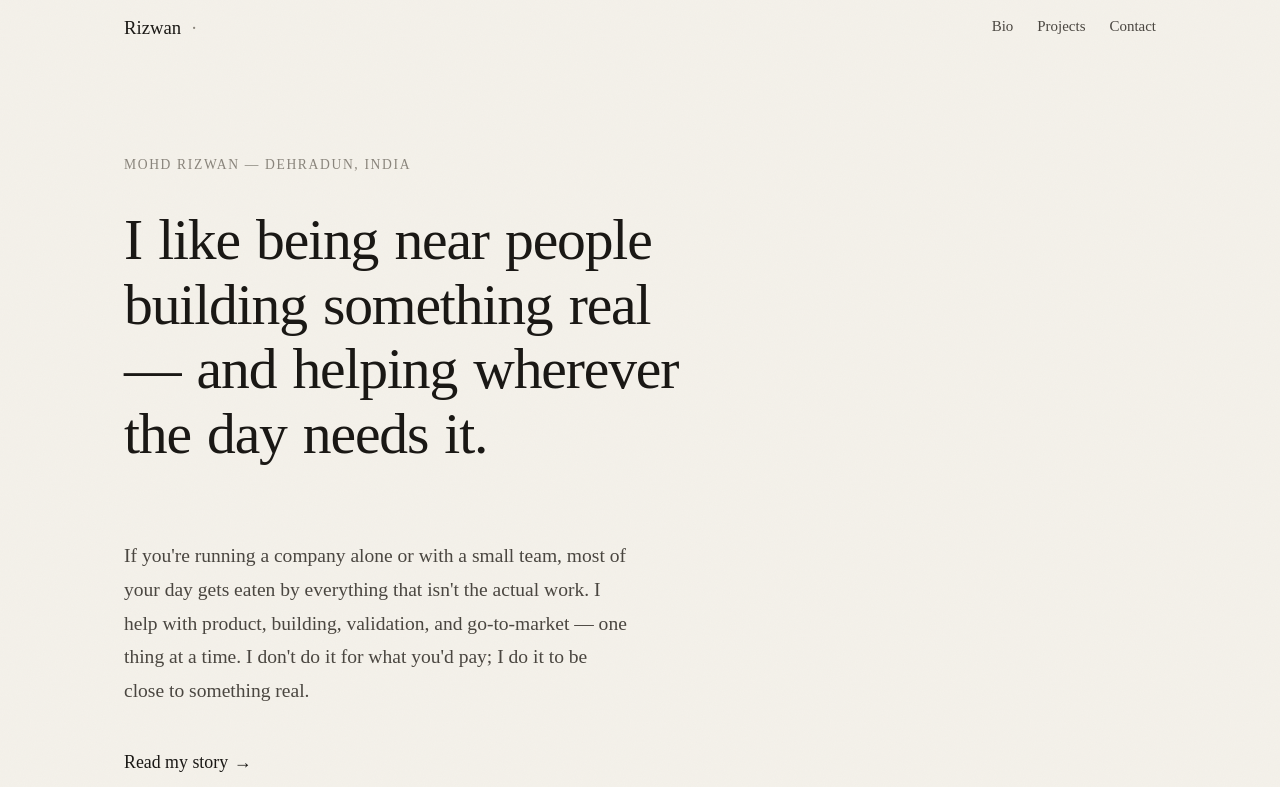
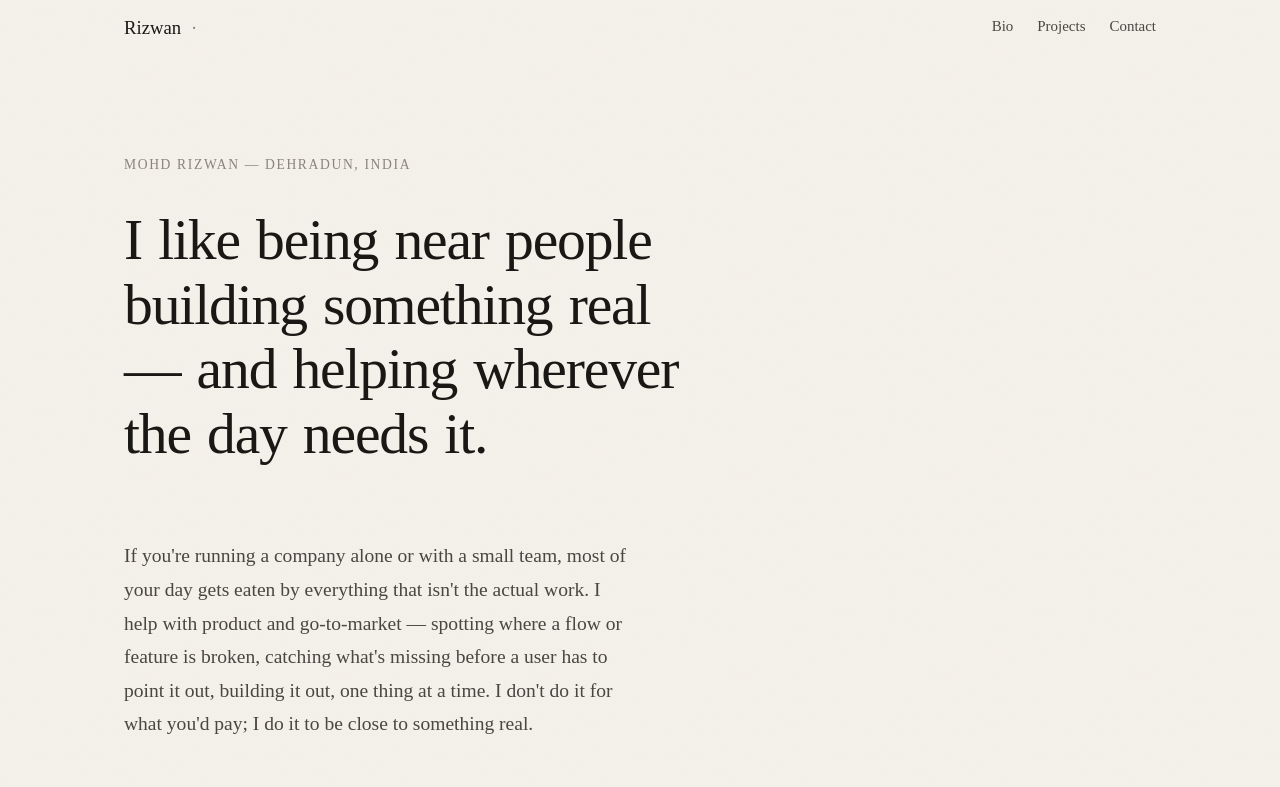
Before and after one commit to rizwanrko77/iamrizwan, a Next.js app: page / in a window 1280 px wide. Shown: the top 787 px of the page. Built offline with nearby package versions, Linux system fonts and the light colour scheme; no server answers.

Commit message:
Update landing page paragraph text

```diff
--- a/src/app/page.tsx
+++ b/src/app/page.tsx
@@ -56,9 +56,10 @@ export default function Home() {
 
           <p className="hero__body">
             If you&apos;re running a company alone or with a small team, most of your day
-            gets eaten by everything that isn&apos;t the actual work. I help with product,
-            building, validation, and go-to-market — one thing at a time. I don&apos;t do
-            it for what you&apos;d pay; I do it to be close to something real.
+            gets eaten by everything that isn&apos;t the actual work. I help with product
+            and go-to-market — spotting where a flow or feature is broken, catching what&apos;s
+            missing before a user has to point it out, building it out, one thing at a time.
+            I don&apos;t do it for what you&apos;d pay; I do it to be close to something real.
           </p>
 
           <div className="hero__links">
```
